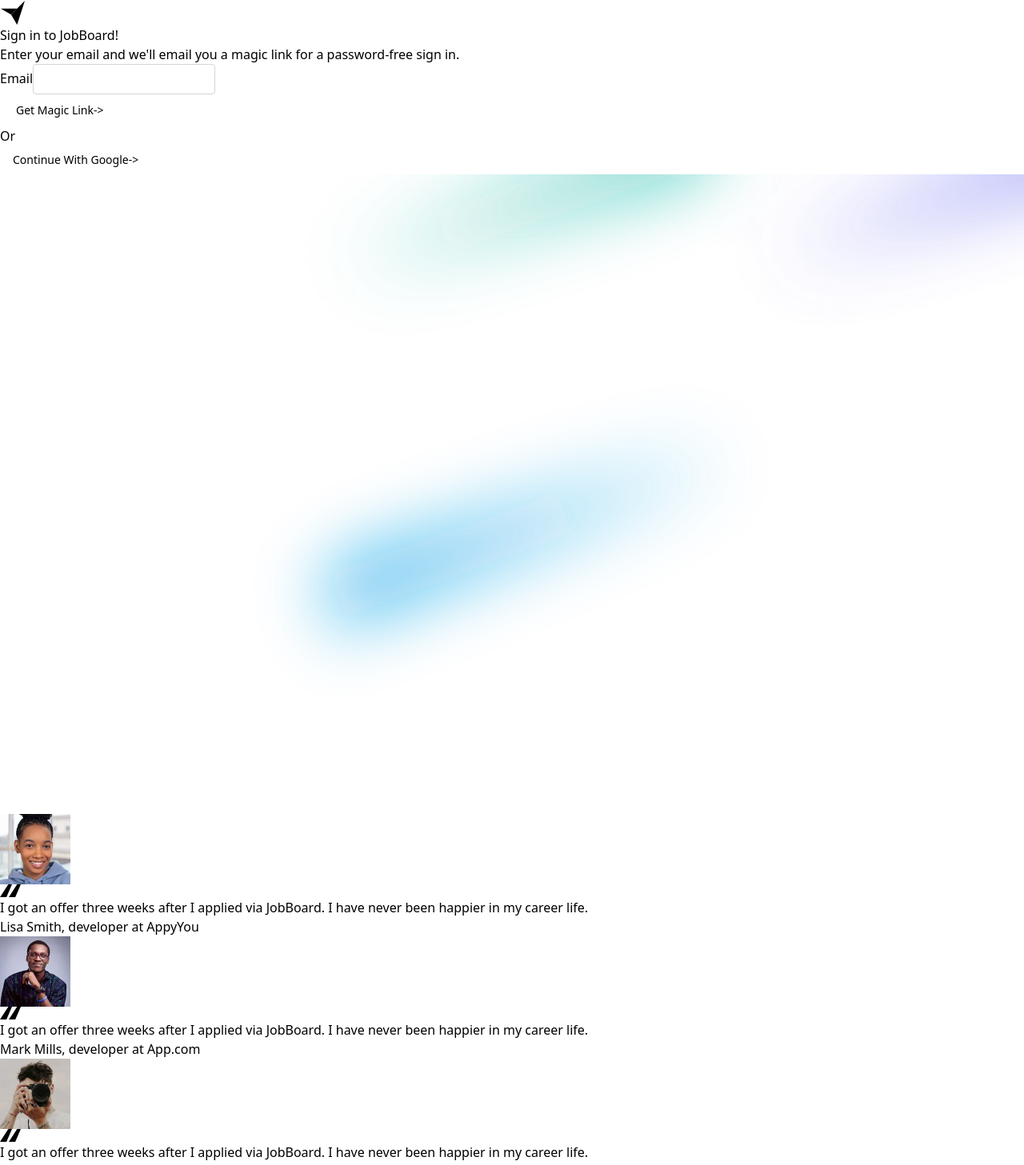
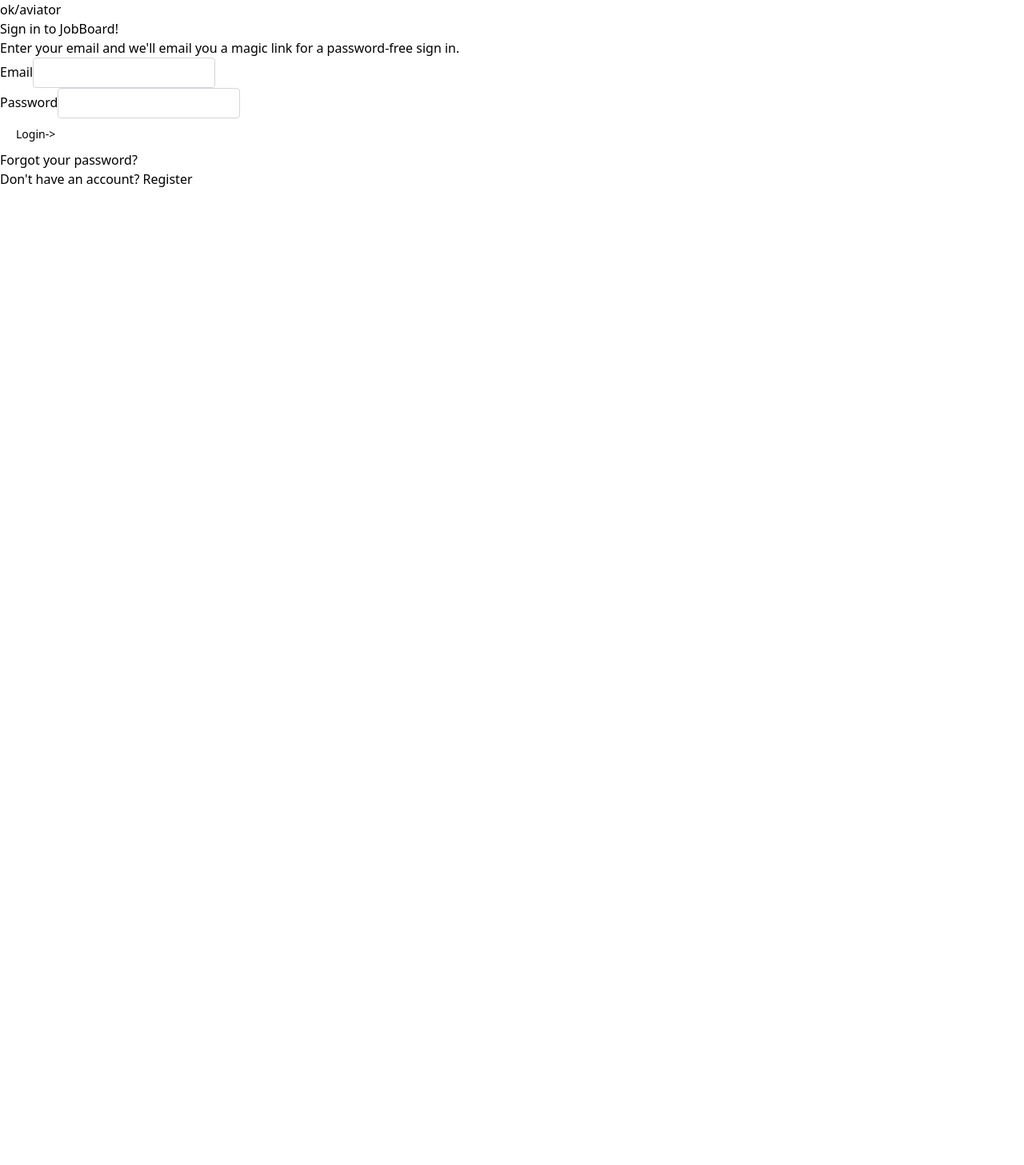
Before and after one commit to danielhabila/job-board-react, a React (Vite) app in the folder client/: page /signin in a window 1280 px wide. Shown: the top 1457 px of the page at 80% size. After the commit the page ends 800 px from the top, so only its background shows below. Built offline with nearby package versions, Linux system fonts and the light colour scheme.

Commit message:
signin page edit

```diff
--- a/client/src/pages/SignIn.jsx
+++ b/client/src/pages/SignIn.jsx
@@ -1,50 +1,78 @@
-import React from 'react';
-import { Link } from 'react-router-dom';
-
-import Illustration from '../images/auth-illustration.svg';
-import TestimonialAuth01 from '../images/testimonial-auth-01.jpg';
-import TestimonialAuth02 from '../images/testimonial-auth-02.jpg';
-import TestimonialAuth03 from '../images/testimonial-auth-03.jpg';
+import React from "react";
+import { Link } from "react-router-dom";
 
 function SignIn() {
   return (
     <main className="flex">
       {/* Content */}
-      <div className="min-h-screen w-full lg:w-1/2">
+      <div className="min-h-screen w-full ">
         <div className="h-full px-5 sm:px-6">
           <div className="h-full w-full max-w-md px-6 mx-auto flex flex-col after:mt-auto after:flex-1">
             {/* Site header */}
             <header className="flex-1 flex mb-auto">
               <div className="flex items-center justify-between h-16 md:h-20">
-                {/* Logo */}
-                <Link className="block group" to="/" aria-label="Cruip">
-                  <svg width="32" height="32" xmlns="http://www.w3.org/2000/svg">
-                    <path className="fill-indigo-500" d="M13.853 18.14 1 10.643 31 1l-.019.058z" />
-                    <path className="fill-indigo-300" d="M13.853 18.14 30.981 1.058 21.357 31l-7.5-12.857z" />
-                  </svg>
-                </Link>
+                {/* Site branding */}
+                <div className="shrink-0 mr-4">
+                  {/* Logo */}
+                  <Link
+                    className="font-bold font-mono text-xl md:text-2xl"
+                    to="/"
+                  >
+                    ok/aviator
+                  </Link>
+                </div>
               </div>
             </header>
 
             <div className="flex-1 py-8">
               <div className="mb-10">
-                <h1 className="text-4xl font-extrabold font-inter mb-2">Sign in to JobBoard!</h1>
-                <div className="text-gray-500">Enter your email and we'll email you a magic link for a password-free sign in.</div>
+                <h1 className="text-4xl font-extrabold font-inter mb-2">
+                  Sign in to JobBoard!
+                </h1>
+                <div className="text-gray-500">
+                  Enter your email and we'll email you a magic link for a
+                  password-free sign in.
+                </div>
               </div>
 
               {/* Form */}
               <form>
-                <div className="space-y-4">
-                  <div>
-                    <label className="block text-sm font-medium mb-1" htmlFor="email">
+                <div className="flex flex-wrap mb-4">
+                  <div className="w-full">
+                    <label
+                      className="block text-gray-500 text-sm font-medium mb-1"
+                      htmlFor="email"
+                    >
                       Email
                     </label>
-                    <input id="email" className="form-input w-full" type="email" required />
+                    <input
+                      id="email"
+                      type="email"
+                      className="form-input w-full text-gray-800"
+                      required
+                    />
                   </div>
                 </div>
+                <div className="flex flex-wrap mb-4">
+                  <div className="w-full">
+                    <label
+                      className="block text-gray-500 text-sm font-medium mb-1"
+                      htmlFor="password"
+                    >
+                      Password
+                    </label>
+                    <input
+                      id="password"
+                      type="password"
+                      className="form-input w-full text-gray-800"
+                      required
+                    />
+                  </div>
+                </div>
+
                 <div className="mt-6">
-                  <button className="btn w-full text-white bg-indigo-500 hover:bg-indigo-600 shadow-sm group">
-                    Get Magic Link{' '}
+                  <button className="btn w-full text-white bg-black hover:bg-black/80 shadow-sm group">
+                    Login
                     <span className="tracking-normal text-indigo-200 group-hover:translate-x-0.5 transition-transform duration-150 ease-in-out ml-1">
                       -&gt;
                     </span>
@@ -54,110 +82,29 @@
 
               {/* Divider */}
               <div className="flex items-center my-6">
-                <div className="border-t border-gray-200 grow mr-3" aria-hidden="true" />
-                <div className="text-sm text-gray-500 italic">Or</div>
-                <div className="border-t border-gray-200 grow ml-3" aria-hidden="true" />
+                <div
+                  className="border-t border-gray-200 grow mr-3"
+                  aria-hidden="true"
+                />
               </div>
 
-              {/* Social login */}
-              <button className="btn-sm text-sm text-white bg-rose-500 hover:bg-rose-600 w-full relative flex after:flex-1 group">
-                <div className="flex-1 flex items-center">
-                  <svg className="w-4 h-4 fill-current text-rose-200 shrink-0" viewBox="0 0 16 16" xmlns="http://www.w3.org/2000/svg">
-                    <path d="M15.679 6.545H8.043v3.273h4.328c-.692 2.182-2.401 2.91-4.363 2.91a4.727 4.727 0 1 1 3.035-8.347l2.378-2.265A8 8 0 1 0 8.008 16c4.41 0 8.4-2.909 7.67-9.455Z" />
-                  </svg>
-                </div>
-                <span className="flex-auto text-rose-50 pl-3">
-                  Continue With Google
-                  <span className="inline-flex tracking-normal text-rose-200 group-hover:translate-x-0.5 transition-transform duration-150 ease-in-out ml-1">
-                    -&gt;
+              {/* Forgot password*/}
+              <div className="text-center mb-4 cursor-pointer">
+                <p className="text-sm text-gray-500">Forgot your password?</p>
+              </div>
+
+              {/* Register / signup */}
+              <div className="text-center">
+                <div className="w-full">
+                  <span className="text-sm text-gray-500">
+                    Don't have an account?{" "}
+                    <Link
+                      className="underline text-sm text-black font-bold decoration-2 underline-offset-2 "
+                      to="/signup"
+                    >
+                      Register
+                    </Link>
                   </span>
-                </span>
-              </button>
-            </div>
-          </div>
-        </div>
-      </div>
-
-      {/* Right side */}
-      <div className="fixed right-0 top-0 bottom-0 hidden lg:block lg:w-1/2 overflow-hidden" aria-hidden="true">
-        {/* Bg */}
-        <div className="absolute inset-0 bg-gradient-to-b from-indigo-100 to-white pointer-events-none -z-10" aria-hidden="true" />
-
-        {/* Illustration */}
-        <div className="hidden md:block absolute right-0 pointer-events-none -z-10" aria-hidden="true">
-          <img src={Illustration} className="max-w-none" width="1440" height="900" alt="Page Illustration" />
-        </div>
-
-        {/* Quotes */}
-        <div className="absolute inset-0 flex flex-col justify-center">
-          <div className="px-5 sm:px-6">
-            <div className="w-full max-w-xl mx-auto">
-              <div className="space-y-3 group">
-                {/* Testimonial */}
-                <div className="p-4 bg-sky-50 border border-sky-200 rounded-xl opacity-30 hover:opacity-100 transition duration-150 ease-in-out">
-                  <div className="flex items-center space-x-5">
-                    <div className="relative shrink-0">
-                      <img className="rounded-full" src={TestimonialAuth01} width="88" height="88" alt="Testimonial 01" />
-                      <svg className="absolute top-0 right-0 fill-indigo-400" width="26" height="17" xmlns="http://www.w3.org/2000/svg">
-                        <path d="M0 16.026h8.092l6.888-16h-4.592L0 16.026Zm11.02 0h8.092L26 .026h-4.65l-10.33 16Z" />
-                      </svg>
-                    </div>
-                    <figure>
-                      <blockquote className="font-bold m-0 pb-1">
-                        <p>I got an offer three weeks after I applied via JobBoard. I have never been happier in my career life.</p>
-                      </blockquote>
-                      <figcaption className="text-sm font-medium">
-                        Lisa Smith, developer at{' '}
-                        <a className="text-sky-500 hover:underline" href="#0">
-                          AppyYou
-                        </a>
-                      </figcaption>
-                    </figure>
-                  </div>
-                </div>
-                {/* Testimonial */}
-                <div className="p-4 bg-sky-50 border border-sky-200 rounded-xl hover:opacity-100 transition duration-150 ease-in-out">
-                  <div className="flex items-center space-x-5">
-                    <div className="relative shrink-0">
-                      <img className="rounded-full" src={TestimonialAuth02} width="88" height="88" alt="Testimonial 02" />
-                      <svg className="absolute top-0 right-0 fill-indigo-400" width="26" height="17" xmlns="http://www.w3.org/2000/svg">
-                        <path d="M0 16.026h8.092l6.888-16h-4.592L0 16.026Zm11.02 0h8.092L26 .026h-4.65l-10.33 16Z" />
-                      </svg>
-                    </div>
-                    <figure>
-                      <blockquote className="font-bold m-0 pb-1">
-                        <p>I got an offer three weeks after I applied via JobBoard. I have never been happier in my career life.</p>
-                      </blockquote>
-                      <figcaption className="text-sm font-medium">
-                        Mark Mills, developer at{' '}
-                        <a className="text-sky-500 hover:underline" href="#0">
-                          App.com
-                        </a>
-                      </figcaption>
-                    </figure>
-                  </div>
-                </div>
-                {/* Testimonial */}
-                <div className="p-4 bg-sky-50 border border-sky-200 rounded-xl opacity-30 hover:opacity-100 transition duration-150 ease-in-out">
-                  <div className="flex items-center space-x-5">
-                    <div className="relative shrink-0">
-                      <img className="rounded-full" src={TestimonialAuth03} width="88" height="88" alt="Testimonial 03" />
-                      <svg className="absolute top-0 right-0 fill-indigo-400" width="26" height="17" xmlns="http://www.w3.org/2000/svg">
-                        <path d="M0 16.026h8.092l6.888-16h-4.592L0 16.026Zm11.02 0h8.092L26 .026h-4.65l-10.33 16Z" />
-                      </svg>
-                    </div>
-                    <figure>
-                      <blockquote className="font-bold m-0 pb-1">
-                        <p>I got an offer three weeks after I applied via JobBoard. I have never been happier in my career life.</p>
-                      </blockquote>
-                      <figcaption className="text-sm font-medium">
-                        Lisa Smith, developer at{' '}
-                        <a className="text-sky-500 hover:underline" href="#0">
-                          AppyYou
-                        </a>
-                      </figcaption>
-                    </figure>
-                  </div>
                 </div>
               </div>
             </div>
--- a/client/src/pages/SignUp.jsx
+++ b/client/src/pages/SignUp.jsx
@@ -127,11 +127,6 @@
                     className="border-t border-gray-200 grow mr-3"
                     aria-hidden="true"
                   />
-                  <div className="text-sm text-gray-500 italic">or</div>
-                  <div
-                    className="border-t border-gray-200 grow ml-3"
-                    aria-hidden="true"
-                  />
                 </div>
                 <form>
                   <div className="text-center">
```
